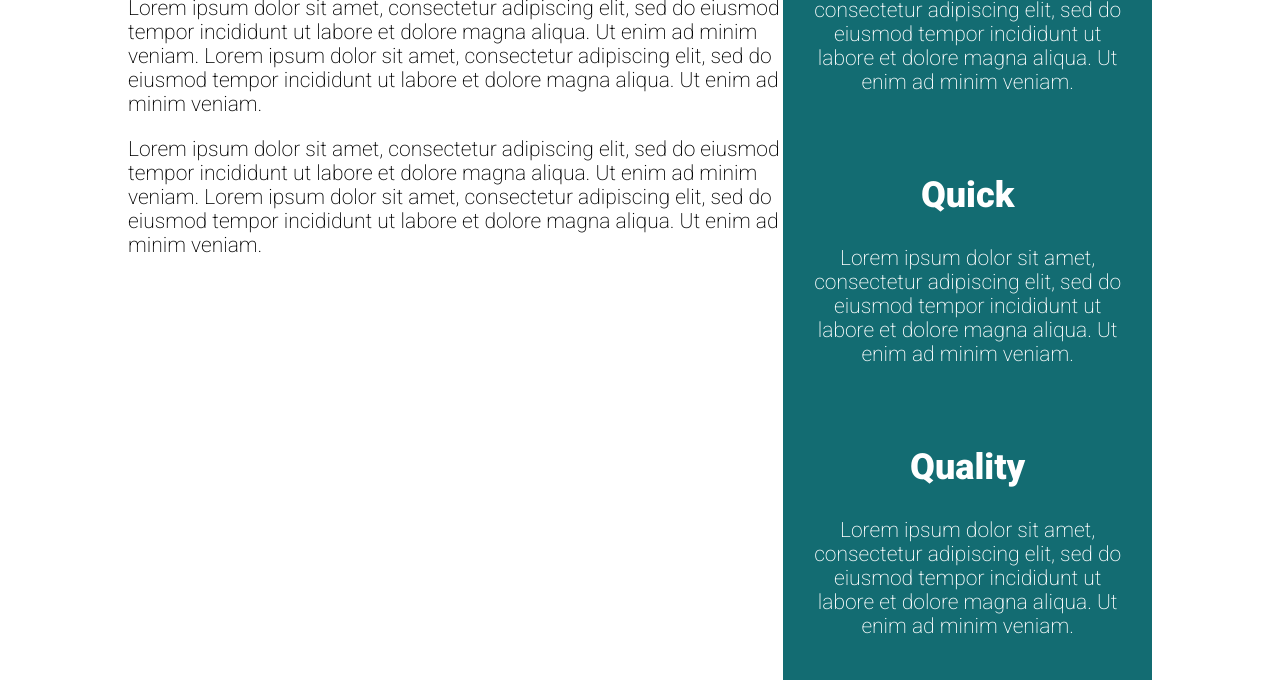
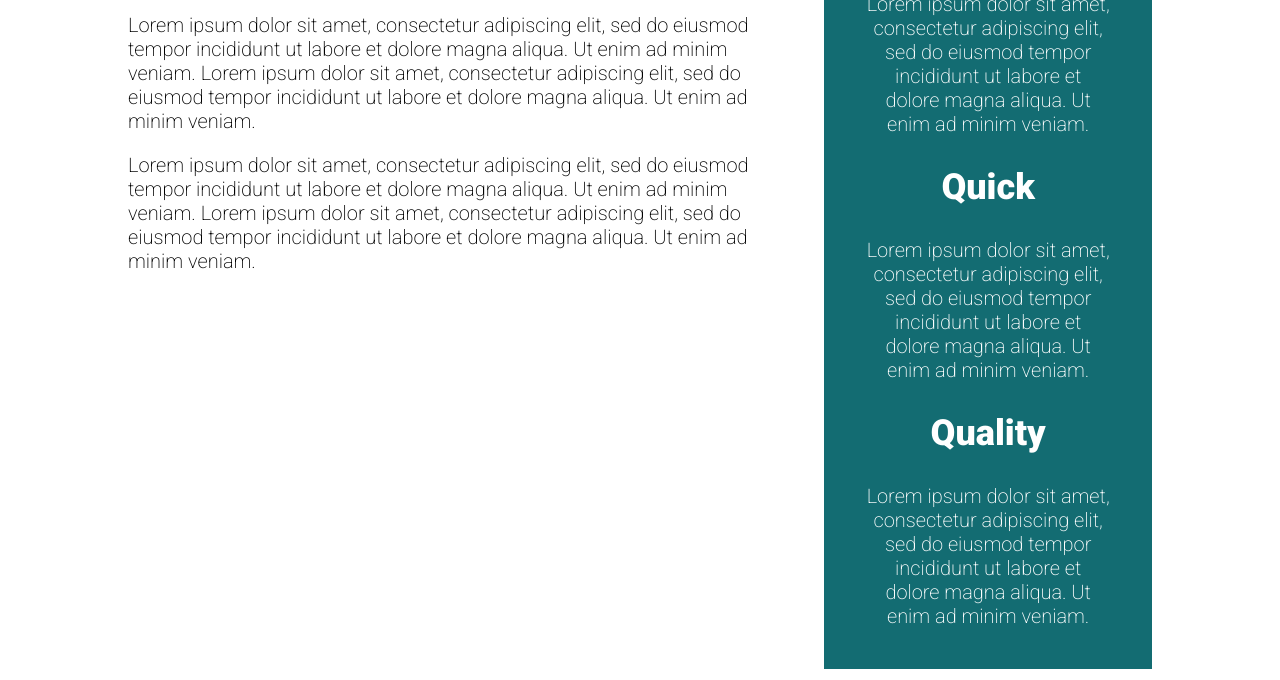
Before and after one commit to AshFromAvalon/responsive-layouts, a plain HTML site: page challenge04/index.html in a window 1280 px wide. Shown: the part 726-1406 px from the top of the page. Drawn offline with Linux system fonts and the light colour scheme.

Commit message:
H2 style

```diff
--- a/challenge04/index.html
+++ b/challenge04/index.html
@@ -20,63 +20,55 @@
             eiusmod tempor incididunt ut labore et dolore magna aliqua. Ut enim
             ad minim veniam.
           </p>
-          <a href="./img/hero-img.jpg" class="btn">I want to learn</a>
+          <a href="#" class="btn">I want to learn</a>
         </div>
-        <div class="herro__img col">
+        <div class="hero__img">
           <img src="./img/hero-img.jpg" alt="graphs" />
         </div>
       </div>
     </div>
-    <section class="wrapp">
-      <div class="container row">
-        <section class="col-lg">
-          <div class="col">
-            <h2>Quality designs made custom, on demand, just for you</h2>
+
+    <main class="main container row">
+      <section class="primary-content">
+        <h2 class="section-title">
+          Quality designs made custom, on demand, just for you
+        </h2>
         <p>
           Lorem ipsum dolor sit amet, consectetur adipiscing elit, sed do
-              eiusmod tempor incididunt ut labore et dolore magna aliqua. Ut
-              enim ad minim veniam. Lorem ipsum dolor sit amet, consectetur
-              adipiscing elit, sed do eiusmod tempor incididunt ut labore et
-              dolore magna aliqua. Ut enim ad minim veniam.
+          eiusmod tempor incididunt ut labore et dolore magna aliqua. Ut enim ad
+          minim veniam. Lorem ipsum dolor sit amet, consectetur adipiscing elit,
+          sed do eiusmod tempor incididunt ut labore et dolore magna aliqua. Ut
+          enim ad minim veniam.
         </p>
         <p>
           Lorem ipsum dolor sit amet, consectetur adipiscing elit, sed do
-              eiusmod tempor incididunt ut labore et dolore magna aliqua. Ut
-              enim ad minim veniam. Lorem ipsum dolor sit amet, consectetur
-              adipiscing elit, sed do eiusmod tempor incididunt ut labore et
-              dolore magna aliqua. Ut enim ad minim veniam.
+          eiusmod tempor incididunt ut labore et dolore magna aliqua. Ut enim ad
+          minim veniam. Lorem ipsum dolor sit amet, consectetur adipiscing elit,
+          sed do eiusmod tempor incididunt ut labore et dolore magna aliqua. Ut
+          enim ad minim veniam.
         </p>
-          </div>
       </section>
-        <section class="col-m">
-          <div class="col">
-            <div class="col-row">
-              <h2>Cheap</h2>
+
+      <aside class="sidebar">
+        <h2 class="sidebar-title">Cheap</h2>
         <p>
           Lorem ipsum dolor sit amet, consectetur adipiscing elit, sed do
-                eiusmod tempor incididunt ut labore et dolore magna aliqua. Ut
-                enim ad minim veniam.
+          eiusmod tempor incididunt ut labore et dolore magna aliqua. Ut enim ad
+          minim veniam.
         </p>
-            </div>
-            <div class="col-row">
-              <h2>Quick</h2>
+        <h2 class="sidebar-title">Quick</h2>
         <p>
           Lorem ipsum dolor sit amet, consectetur adipiscing elit, sed do
-                eiusmod tempor incididunt ut labore et dolore magna aliqua. Ut
-                enim ad minim veniam.
+          eiusmod tempor incididunt ut labore et dolore magna aliqua. Ut enim ad
+          minim veniam.
         </p>
-            </div>
-            <div class="col-row">
-              <h2>Quality</h2>
+        <h2 class="sidebar-title">Quality</h2>
         <p>
           Lorem ipsum dolor sit amet, consectetur adipiscing elit, sed do
-                eiusmod tempor incididunt ut labore et dolore magna aliqua. Ut
-                enim ad minim veniam.
+          eiusmod tempor incididunt ut labore et dolore magna aliqua. Ut enim ad
+          minim veniam.
         </p>
-            </div>
-          </div>
-        </section>
-      </div>
-    </section>
+      </aside>
+    </main>
   </body>
 </html>
--- a/challenge04/style.css
+++ b/challenge04/style.css
@@ -39,8 +39,28 @@ h2 {
 }
 
 p {
-  font-size: 1.3125rem;
+  font-size: 1.25rem;
   font-weight: 300;
+}
+
+.section-title {
+  color: #136c72;
+}
+
+.btn {
+  display: inline-block;
+  text-decoration: none;
+  text-transform: uppercase;
+  color: #23424a;
+  font-weight: 900;
+  background-color: #38cfd9;
+  padding: 0.75em 2em;
+  border-radius: 100px;
+}
+
+.btn:hover,
+.btn:focus {
+  opacity: 0.75;
 }
 
 .container {
@@ -49,32 +69,13 @@ p {
   margin: 0 auto;
 }
 
-.wrapp {
-  margin-top: 2em;
-}
-
-.col-lg h2 {
-  color: #136c72;
-}
-
-.col-m {
-  text-align: center;
-  background-color: #136c72;
-  color: white;
-  padding: 1em;
-}
-
-.col-row + .col-row {
-  margin-top: 80px;
-}
-
 .row {
   display: flex;
   justify-content: space-between;
 }
 
 .col {
-  /* width: 100%; */
+  width: 100%;
 }
 
 .col + .col {
@@ -100,18 +101,18 @@ p {
   margin-bottom: 3em;
 }
 
-.btn {
-  display: inline-block;
-  text-decoration: none;
-  text-transform: uppercase;
-  color: #23424a;
-  font-weight: 900;
-  background-color: #38cfd9;
-  padding: 0.75em 2em;
-  border-radius: 100px;
+.main {
+  margin-top: 3em;
 }
 
-.btn:hover,
-.btn:focus {
-  opacity: 0.75;
+.primary-content {
+  width: 62%;
 }
+
+.sidebar {
+  width: 32%;
+  padding: 1em 2em;
+  text-align: center;
+  background-color: #136c72;
+  color: white;
+}
```
Lines whose indentation alone changed are shown as unchanged.
